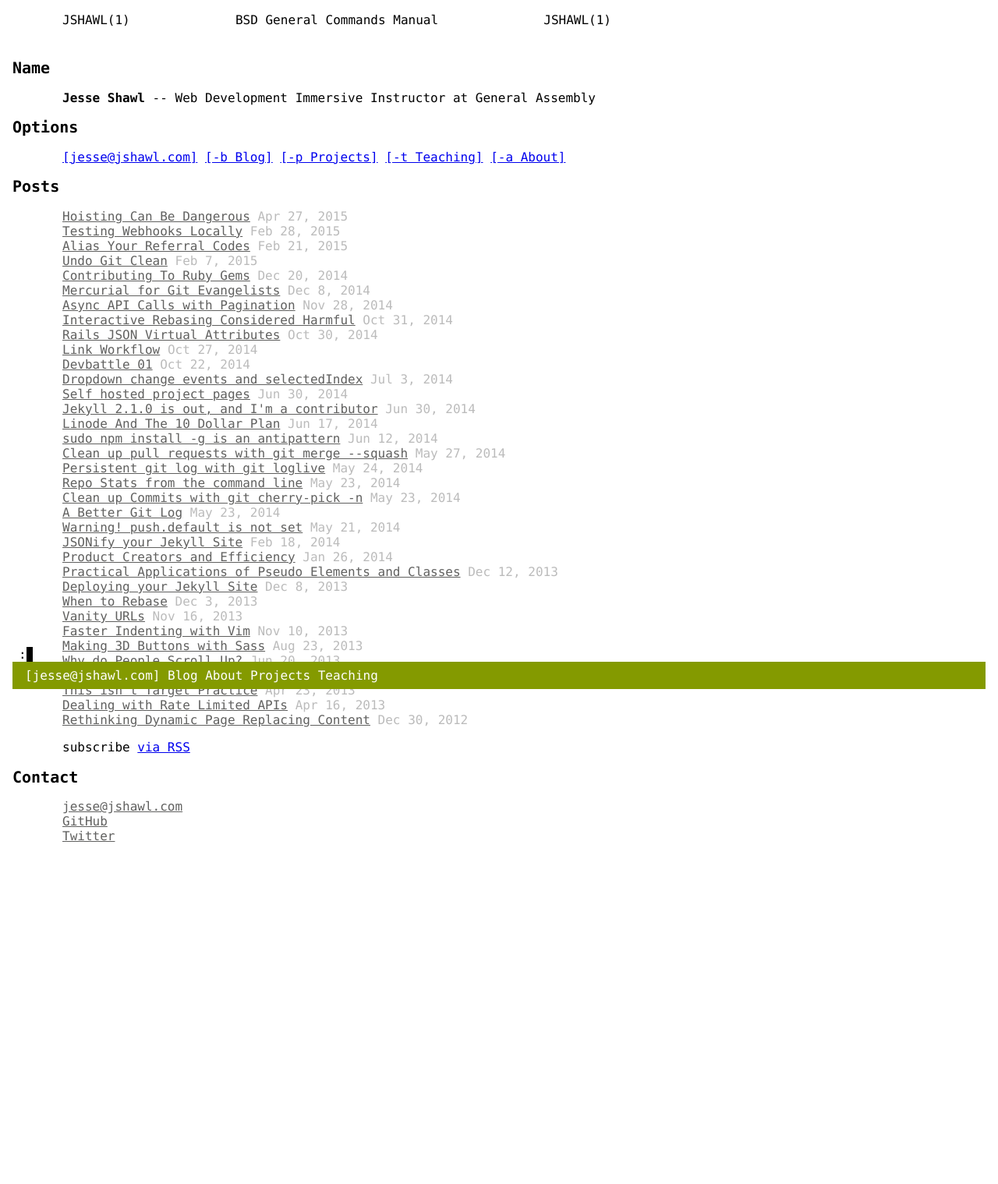
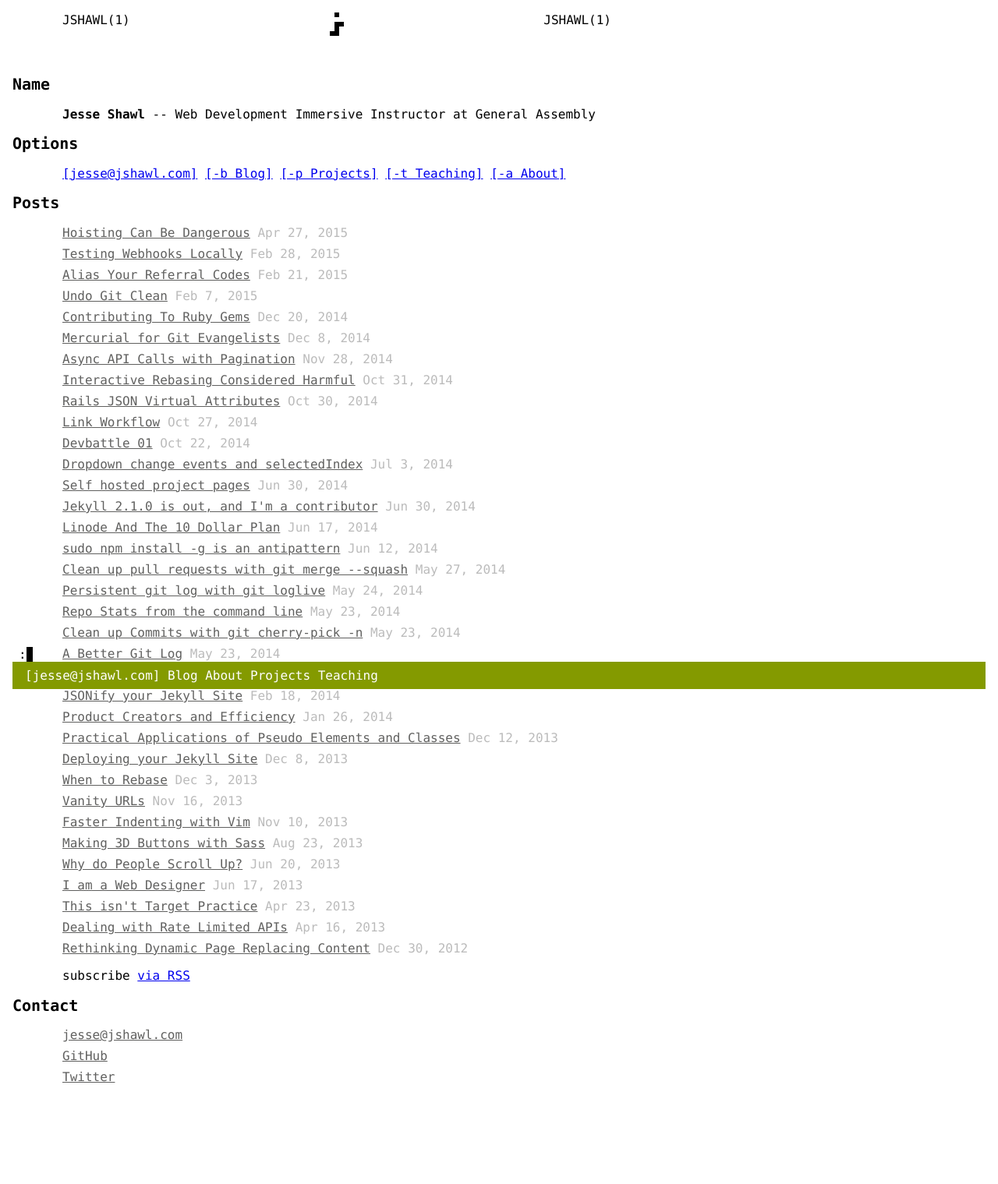
Before and after one commit to jshawl/jesse.sh, a Jekyll site: the page built from index.html, in a window 1280 px wide. Shown: the whole page at 78% size. Built offline with Jekyll 4.4.1, drawn with Linux system fonts in a browser that asks for light colours; comment, search, counter and statistics services are not loaded; before the commit the page ends 1210 px from its top, so only the background shows below that.

Commit message:
fix layout issues

```diff
--- a/_layouts/default.html
+++ b/_layouts/default.html
@@ -15,7 +15,6 @@
     <body>
 <header class="cf site-header">
 
-    <a class="site-title logo" href="{{ site.baseurl }}/"> </a>
     <nav class="site-nav">
       <div class="trigger">
 	<a href="mailto:jesse@jshawl.com">[jesse@jshawl.com]</a>
@@ -39,7 +38,7 @@
   <div class='cf center'>
     <div class="left"><a href='/' class='logo'>JSHAWL(1)</a></div>
     <div class="right">JSHAWL(1)</div>
-    {{page.title}}
+    <a class="site-title logo" href="/"> </a>
   </div>
       {{ content }}
 </section>
--- a/css/main.scss
+++ b/css/main.scss
@@ -2,6 +2,36 @@
 ---
 
 @import 'syntax';
+
+$xy:6px;
+$logo-color: #000;
+
+.site-title.logo{
+  width:5 * $xy;
+  margin-top:-$xy;
+  height:7 * $xy;
+  display:inline-block;
+  position:relative;
+  &:after{
+    content:'';
+    display:block;
+    position:absolute;
+    left:0;
+    top:0;
+    height:$xy;
+    width:$xy;
+    box-shadow: 2 * $xy $xy 0 $logo-color
+              , 2 * $xy 3 * $xy 0 $logo-color
+              , 2 * $xy 4 * $xy 0 $logo-color
+              , 2 * $xy 5 * $xy 0 $logo-color
+              , 1 * $xy 5 * $xy 0 $logo-color
+              , 3 * $xy 3 * $xy 0 $logo-color;
+  }
+}
+
+img{
+  max-width:100%;
+}
 
 *{
   box-sizing:border-box;
@@ -49,7 +79,7 @@
   padding-left:4rem;
   padding-bottom:7em;
     @media all and (max-width:50em){
-      padding-left:0;
+      padding:0 1rem 7rem 1rem;
     }
   h2{
     margin-left:-4rem;
@@ -66,6 +96,13 @@
     list-style:none;
     li a{
       color:#60605F;
+      &:visited{
+	color:#bbb;
+        text-decoration:none;
+      }
+    }
+    li {
+      margin:.5em 0;
     }
   }
 }
--- a/index.html
+++ b/index.html
@@ -1,6 +1,6 @@
 ---
 layout: default
-title: "BSD General Commands Manual"
+title: ""
 ---
 
 
```
Also changed, not shown: _makes-things/index.md (+2 -2 lines).
